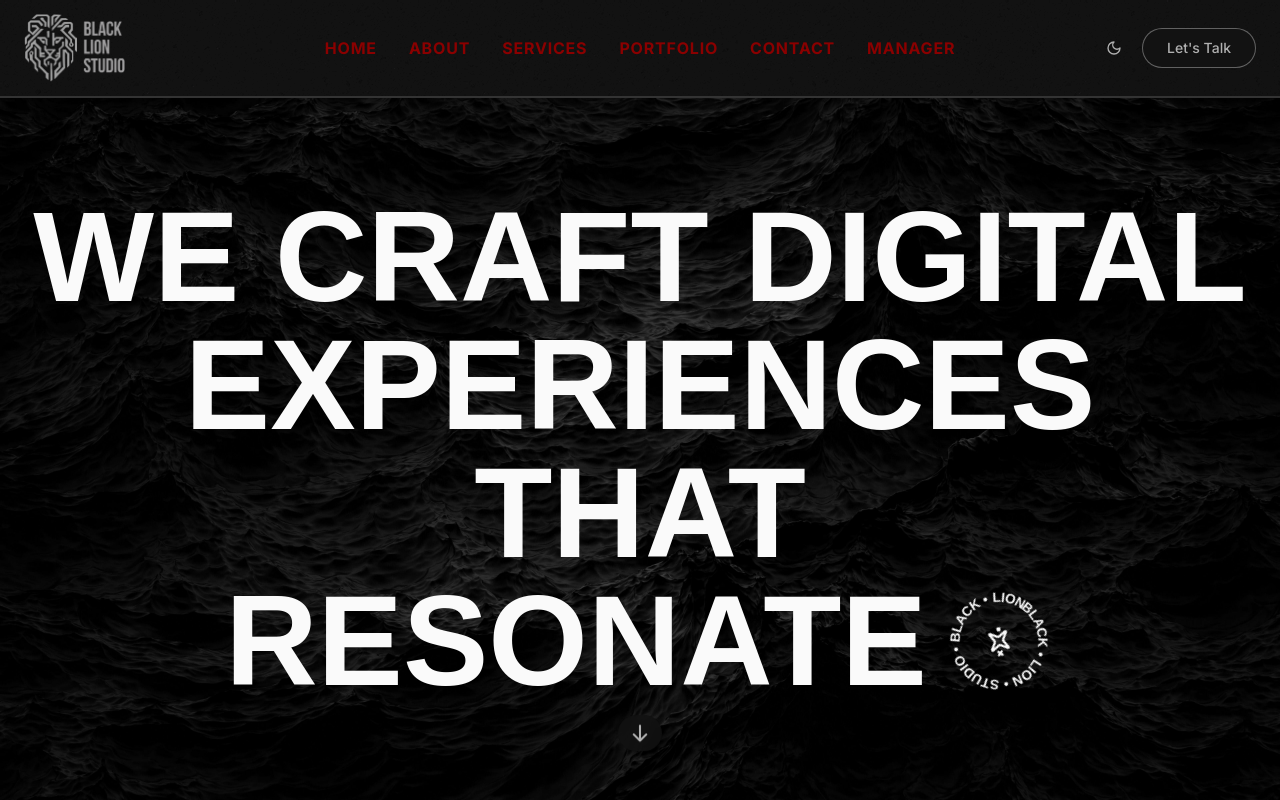
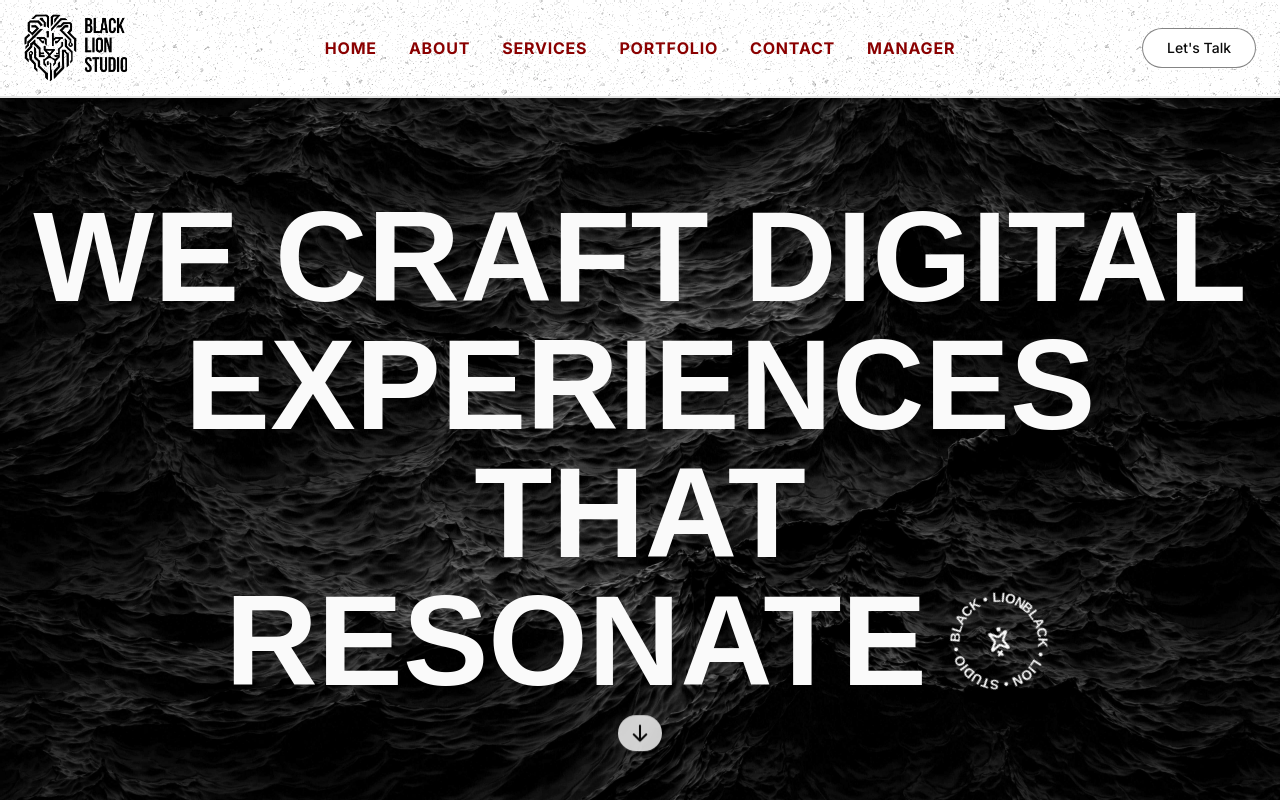
Before and after one commit to blck04/blacklionstudio, a Next.js app: page / in a window 1280 px wide. Shown: the top 800 px of the page. Built offline with nearby package versions, Linux system fonts and the light colour scheme; a web font is replaced by a local one.

Commit message:
remove everything for dark mode ...the app is now only light mode

```diff
--- a/src/app/globals.css
+++ b/src/app/globals.css
@@ -40,32 +40,6 @@
     --chart-5: 27 87% 67%;
     --radius: 0.5rem;
   }
-  .dark {
-    --background: 0 0% 7.1%; /* #121212 */
-    --foreground: 0 0% 69%; /* #B0B0B0 */
-    --card: 0 0% 12%; /* #1F1F1F */
-    --card-foreground: 0 0% 69%;
-    --popover: 0 0% 7.1%;
-    --popover-foreground: 0 0% 69%;
-    --primary: 0 0% 69%; /* #B0B0B0 */
-    --primary-foreground: 0 0% 7.1%; /* #121212 */
-    --secondary: 0 0% 20%; /* #333333 */
-    --secondary-foreground: 0 0% 69%;
-    --muted: 0 0% 20%;
-    --muted-foreground: 0 0% 63.9%;
-    --accent: 0 0% 20%; /* #333333 */
-    --accent-foreground: 0 0% 69%;
-    --destructive: 0 100% 27%;
-    --destructive-foreground: 0 0% 98%;
-    --border: 0 0% 20%; /* #333333 */
-    --input: 0 0% 20%;
-    --ring: 0 0% 69%; /* #B0B0B0 */
-    --chart-1: 220 70% 50%;
-    --chart-2: 160 60% 45%;
-    --chart-3: 30 80% 55%;
-    --chart-4: 280 65% 60%;
-    --chart-5: 340 75% 55%;
-  }
 
   * {
     @apply border-border;
--- a/src/app/layout.tsx
+++ b/src/app/layout.tsx
@@ -4,7 +4,6 @@ import { Toaster } from "@/components/ui/toaster";
 import { cn } from '@/lib/utils';
 import ScrollRestoration from '@/components/scroll-restoration';
 import { PageWrapper } from '@/components/page-wrapper';
-import { ThemeProvider } from '@/components/theme-provider';
 
 export const metadata: Metadata = {
   title: 'BLACK LION STUDIO',
@@ -17,7 +16,7 @@ export default function RootLayout({
   children: React.ReactNode;
 }>) {
   return (
-    <html lang="en" suppressHydrationWarning>
+    <html lang="en">
       <head>
         <link rel="preconnect" href="https://fonts.googleapis.com" />
         <link rel="preconnect" href="https://fonts.gstatic.com" crossOrigin="anonymous" />
@@ -25,16 +24,11 @@ export default function RootLayout({
         <link href="https://fonts.cdnfonts.com/css/formula-condensed" rel="stylesheet" />
       </head>
       <body className={cn("font-body antialiased")}>
-        <ThemeProvider
-          defaultTheme="dark"
-          storageKey="bls-theme"
-        >
           <PageWrapper>
             <ScrollRestoration />
             {children}
             <Toaster />
           </PageWrapper>
-        </ThemeProvider>
       </body>
     </html>
   );
--- a/src/app/work/[slug]/page.tsx
+++ b/src/app/work/[slug]/page.tsx
@@ -31,7 +31,7 @@ export default function ProjectPage({ params }: { params: { slug: string } }) {
               priority
               className="object-cover"
             />
-            <div className="absolute inset-0 bg-black/0 dark:bg-black/50" />
+            <div className="absolute inset-0 bg-black/0" />
           </div>
           <div className="container relative z-10 mx-auto px-4 md:px-6">
             <Link
--- a/src/components/footer.tsx
+++ b/src/components/footer.tsx
@@ -1,18 +1,9 @@
 "use client";
 
 import Image from 'next/image';
-import { useTheme } from './theme-provider';
-import { useState, useEffect } from 'react';
 
 export function Footer() {
-  const { theme } = useTheme();
-  const [mounted, setMounted] = useState(false);
-
-  useEffect(() => {
-    setMounted(true);
-  }, []);
-
-  const logoSrc = mounted && theme === 'light' ? '/LOGO-LIGHT-MODE.png' : '/LOGO-DARK-MODE.png';
+  const logoSrc = '/LOGO-LIGHT-MODE.png';
 
   return (
     <footer className="text-muted-foreground border-t-2">
--- a/src/components/header.tsx
+++ b/src/components/header.tsx
@@ -7,20 +7,12 @@ import { cn } from '@/lib/utils';
 import { Button } from '@/components/ui/button';
 import { Logo } from '@/components/logo';
 import { Sheet, SheetContent, SheetTrigger, SheetTitle } from '@/components/ui/sheet';
-import { ThemeToggle } from './theme-toggle';
-import { useTheme } from './theme-provider';
 
 export function Header() {
-  const { theme } = useTheme();
   const [scrolled, setScrolled] = useState(false);
   const [isSheetOpen, setIsSheetOpen] = useState(false);
-  const [mounted, setMounted] = useState(false);
   const pathname = usePathname();
   const router = useRouter();
-
-  useEffect(() => {
-    setMounted(true);
-  }, []);
 
   useEffect(() => {
     const handleScroll = () => {
@@ -101,9 +93,7 @@ export function Header() {
     return `/${link.href}`; // It's a hash on another page
   };
 
-  const headerLogo = mounted && theme === 'light'
-    ? '/HEADER-LOGO-LIGHT-MODE.png'
-    : '/HEADER-LOGO-DARK-MODE.png';
+  const headerLogo = '/HEADER-LOGO-LIGHT-MODE.png';
 
 
   return (
@@ -134,7 +124,6 @@ export function Header() {
 
         <div className="flex-1 flex justify-end">
             <div className="hidden lg:flex items-center gap-2">
-                <ThemeToggle />
                 <Button asChild variant="outline" className="rounded-full px-6 transition-all duration-300 hover:bg-primary hover:text-primary-foreground border-foreground/50 hover:border-primary hover:shadow-[0_0_25px_hsl(var(--primary)/0.3)]">
                 <Link href="#contact" onClick={handleLetsTalkClick}>
                     Let's Talk
@@ -153,7 +142,6 @@ export function Header() {
                         <div className="flex flex-col h-full">
                             <div className="p-6 border-b flex justify-between items-center">
                                 <Logo showText={false} logoSrc={headerLogo} />
-                                <ThemeToggle />
                             </div>
                             <nav className="flex flex-col gap-1 p-6">
                                 {navLinks.map((link) => (
--- a/src/components/hero-section.tsx
+++ b/src/components/hero-section.tsx
@@ -13,7 +13,7 @@ export function HeroSection() {
         className="-z-10 object-cover"
         priority
       />
-      <div className="absolute inset-0 bg-black/0 dark:bg-black/50 -z-10" />
+      <div className="absolute inset-0 bg-black/0 -z-10" />
 
       {/* Content */}
       <div className="container mx-auto px-4 md:px-6 z-10">
--- a/tailwind.config.ts
+++ b/tailwind.config.ts
@@ -1,7 +1,6 @@
 import type {Config} from 'tailwindcss';
 
 export default {
-  darkMode: ['class'],
   content: [
     './src/pages/**/*.{js,ts,jsx,tsx,mdx}',
     './src/components/**/*.{js,ts,jsx,tsx,mdx}',
```
